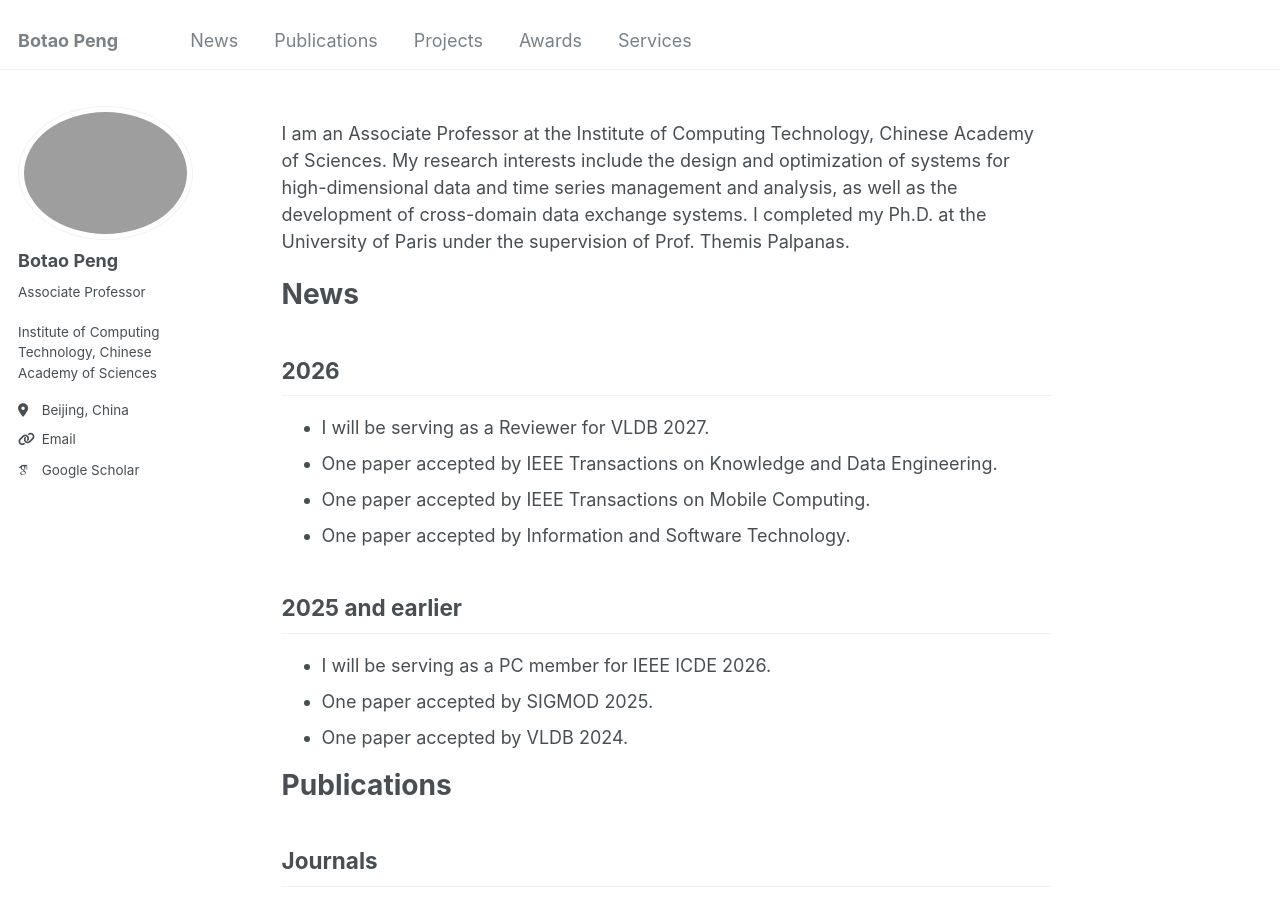
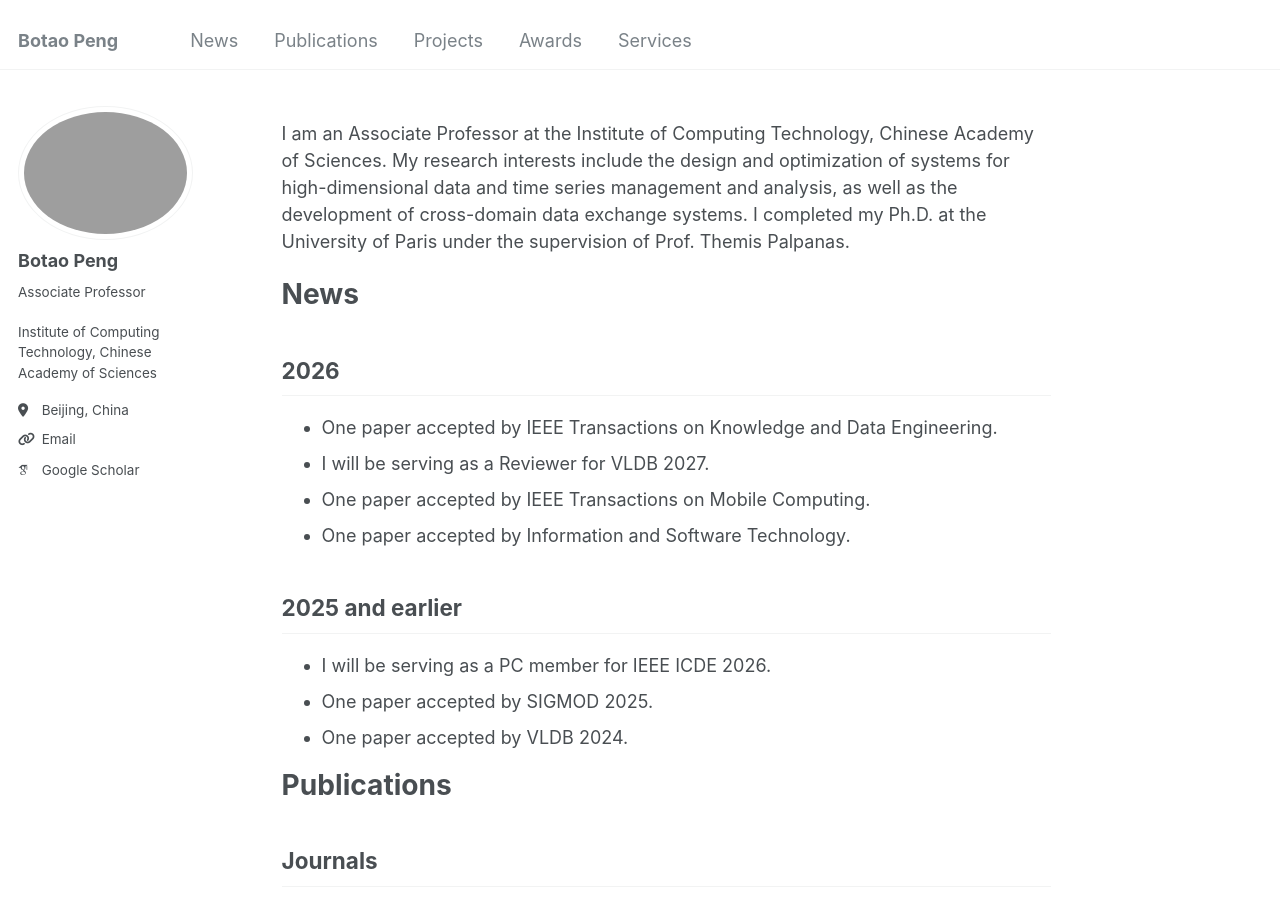
Before and after one commit to BotaoPENG/botaopeng.github.io, a Jekyll site: the page built from _pages/about.md, in a window 1280 px wide and 900 px high. Built offline with Jekyll 4.4.1, drawn with Linux system fonts in a browser that asks for light colours; some web fonts are replaced.

```diff
--- a/_pages/about.md
+++ b/_pages/about.md
@@ -11,8 +11,8 @@ I am an Associate Professor at the Institute of Computing Technology, Chinese Ac
 # News {#news}
 
 ## 2026
+- One paper accepted by IEEE Transactions on Knowledge and Data Engineering.
 - I will be serving as a Reviewer for VLDB 2027.
-- One paper accepted by IEEE Transactions on Knowledge and Data Engineering.
 - One paper accepted by IEEE Transactions on Mobile Computing.
 - One paper accepted by Information and Software Technology.
 
```
